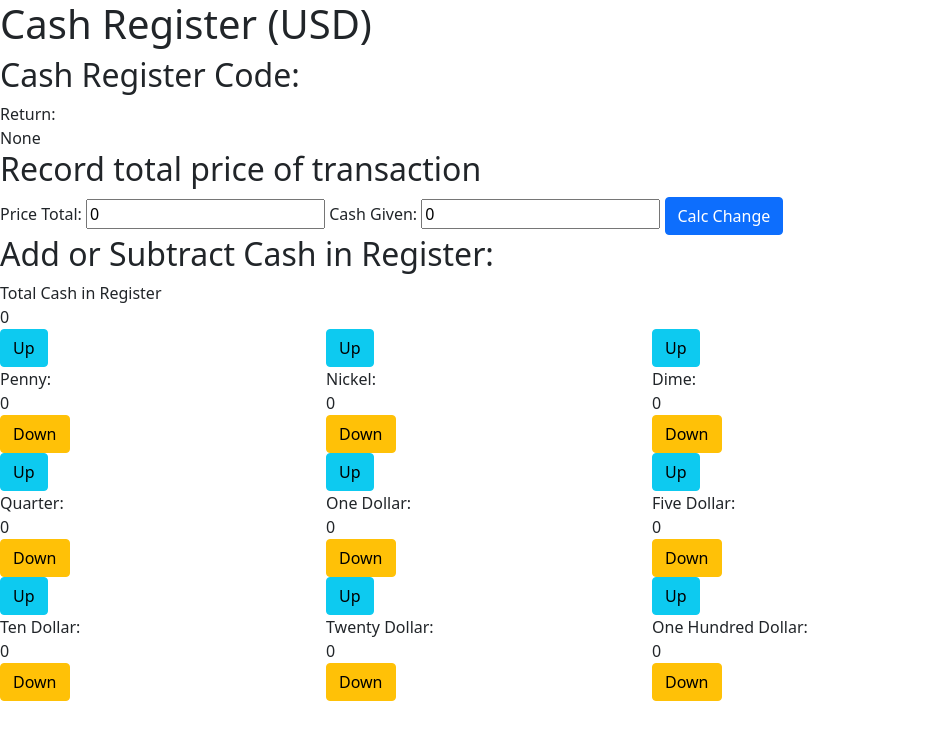
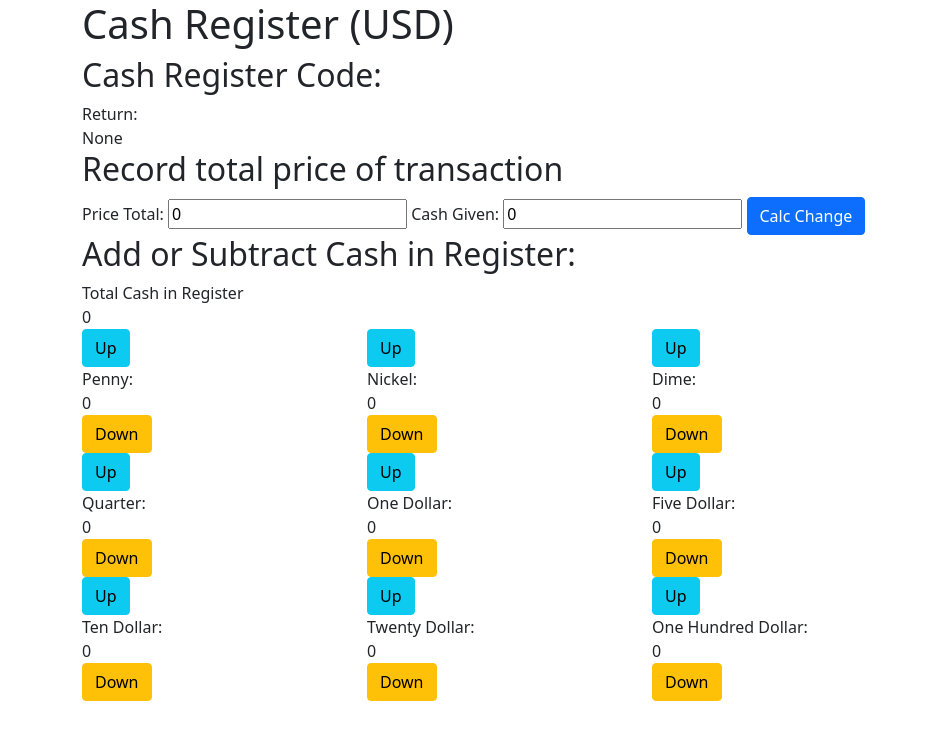
Before and after one commit to normandy14/cashJs, a plain HTML site: page index.html in a window 1280 px wide. Shown: the whole page, without its empty margins (0-928 px from the left). Drawn offline with nearby package versions, Linux system fonts and the light colour scheme.

Commit message:
Add final bootstrap css styles

```diff
--- a/index.html
+++ b/index.html
@@ -14,6 +14,7 @@
 
 <body>
   <div class="fluid-container">
+  <div class="container">
   <h1>Cash Register (USD)</h1>
   <h2>Cash Register Code:</h2>
   <label for="cashReturn">Return:
@@ -30,10 +31,12 @@
   <h2>Add or Subtract Cash in Register:</h2>
 
   <label for="cashRegisterTotal">Total Cash in Register
-    <div id="cashRegisterTotal"></div>
   </label>
+  <div id="cashRegisterTotal"></div>
+  </div>
 
   <!-- Penny -->
+  <div class="container">
   <div class="row">
 
   <div class="col-md-3">
@@ -68,9 +71,12 @@
   </div>
   </div>
   </div>
+  </div>
 
   <!-- Quarter -->
+  <div class="container">
   <div class="row">
+
   <div class="col-md-3">
   <div id="quarter-section">
     <input id="quarterTotalUp" class="btn btn-info btn-block" type="button" value="Up"/>
@@ -103,9 +109,12 @@
   </div>
   </div>
   </div>
+  </div>
 
   <!-- TenDollar -->
+  <div class="container">
   <div class="row">
+
   <div class="col-md-3">
   <div id="tenDollar-section">
     <input id="tenDollarTotalUp" class="btn btn-info btn-block" type="button" value="Up"/>
@@ -137,7 +146,7 @@
     <input id="oneHundredDollarTotalDown" class="btn btn-warning btn-block" type="button" value="Down"/>
   </div>
   </div>
-
+  </div>
   </div>
 
 
```
